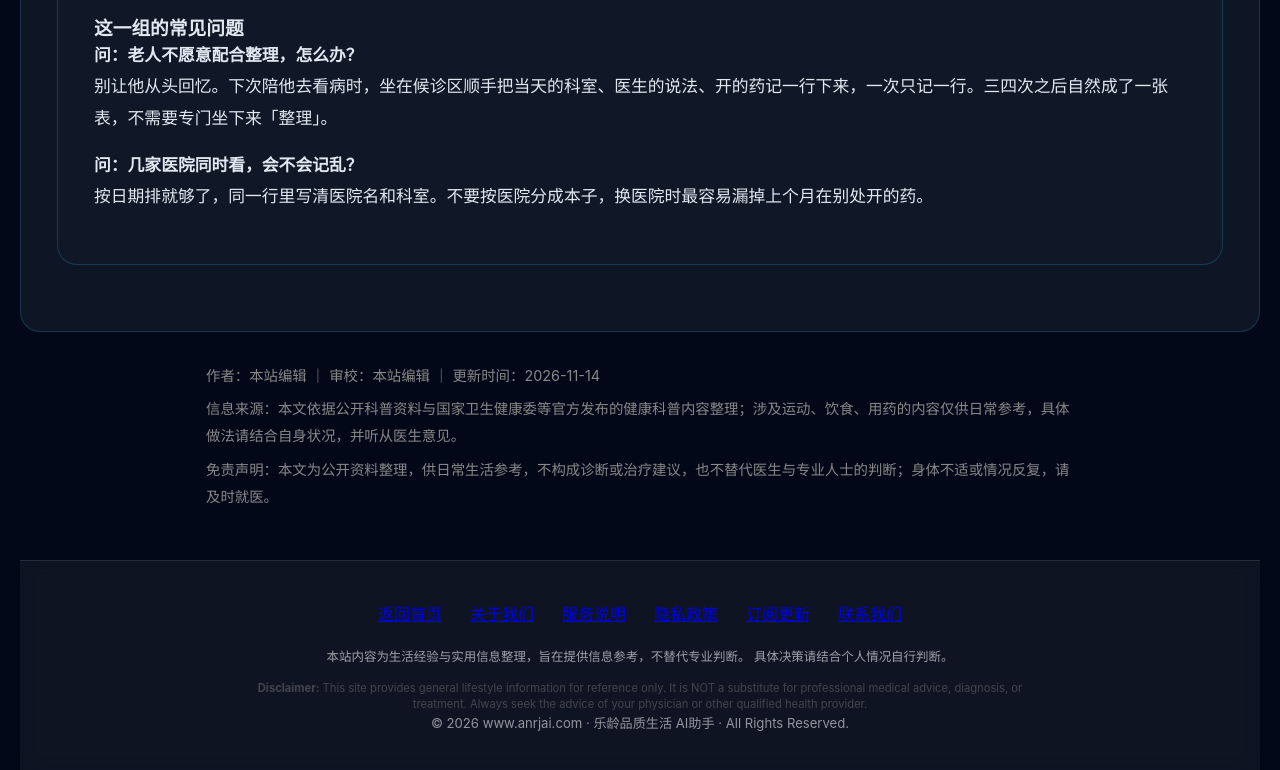
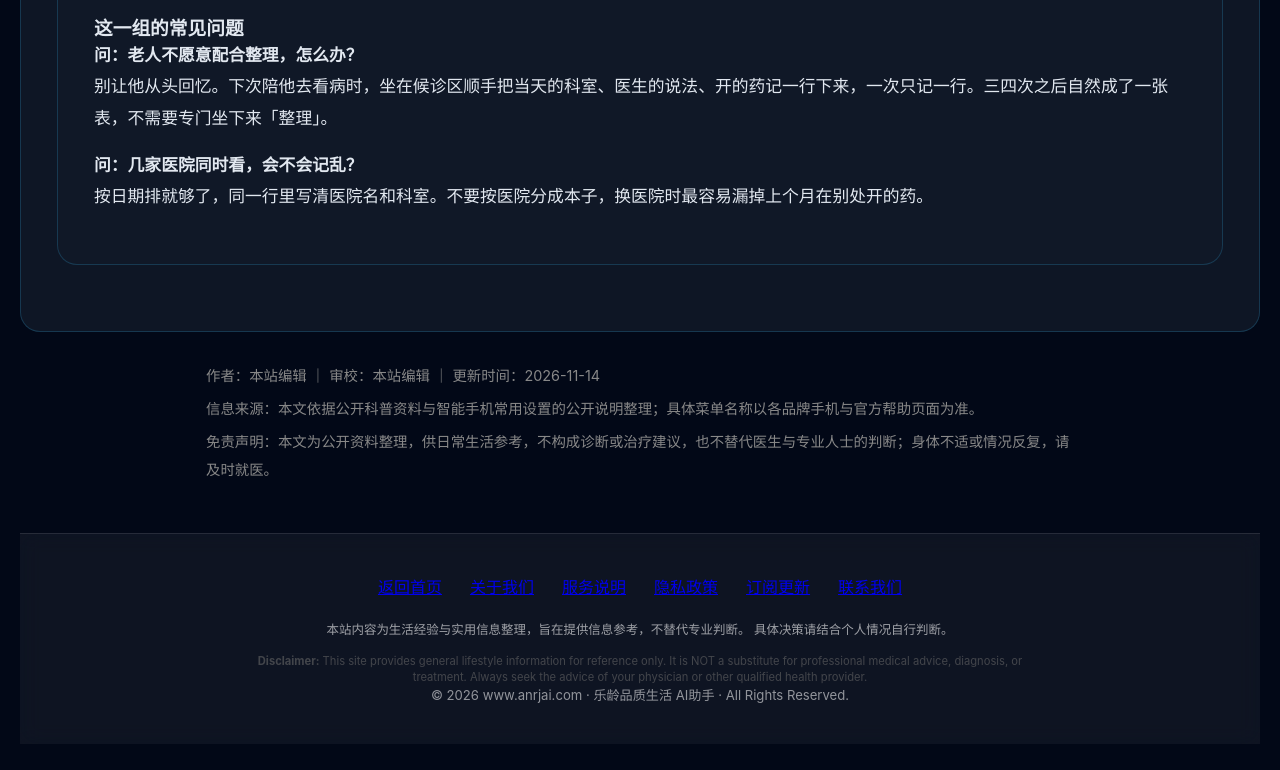
Before and after one commit to anruijie749-alt/anruijie749-alt.github.io, a plain HTML site: page senior.html in a window 1280 px wide. Shown: the part 4763-5533 px from the top of the page. Drawn offline with nearby package versions, Linux system fonts and the light colour scheme.

Commit message:
2026-11-25 巡检：7 页「信息来源」句按各页主题分别重写（去掉 7 页完全相同的整句） - senior.html

```diff
--- a/senior.html
+++ b/senior.html
@@ -320,7 +320,7 @@
           <!-- 页脚 -->
           <div class="src-block" style="max-width:900px;margin:24px auto 8px;padding:0 16px;line-height:1.9;">
           <p style="margin:0 0 6px;font-size:0.9rem;color:#888;">作者：本站编辑 ｜ 审校：本站编辑 ｜ 更新时间：2026-11-14</p>
-          <p style="margin:0 0 6px;font-size:0.9rem;color:#888;">信息来源：本文依据公开科普资料与国家卫生健康委等官方发布的健康科普内容整理；涉及运动、饮食、用药的内容仅供日常参考，具体做法请结合自身状况，并听从医生意见。</p>
+          <p style="margin:0 0 6px;font-size:0.9rem;color:#888;">信息来源：本文依据公开科普资料与智能手机常用设置的公开说明整理；具体菜单名称以各品牌手机与官方帮助页面为准。</p>
           <p style="margin:0;font-size:0.9rem;color:#888;">免责声明：本文为公开资料整理，供日常生活参考，不构成诊断或治疗建议，也不替代医生与专业人士的判断；身体不适或情况反复，请及时就医。</p>
           </div>
 
```
